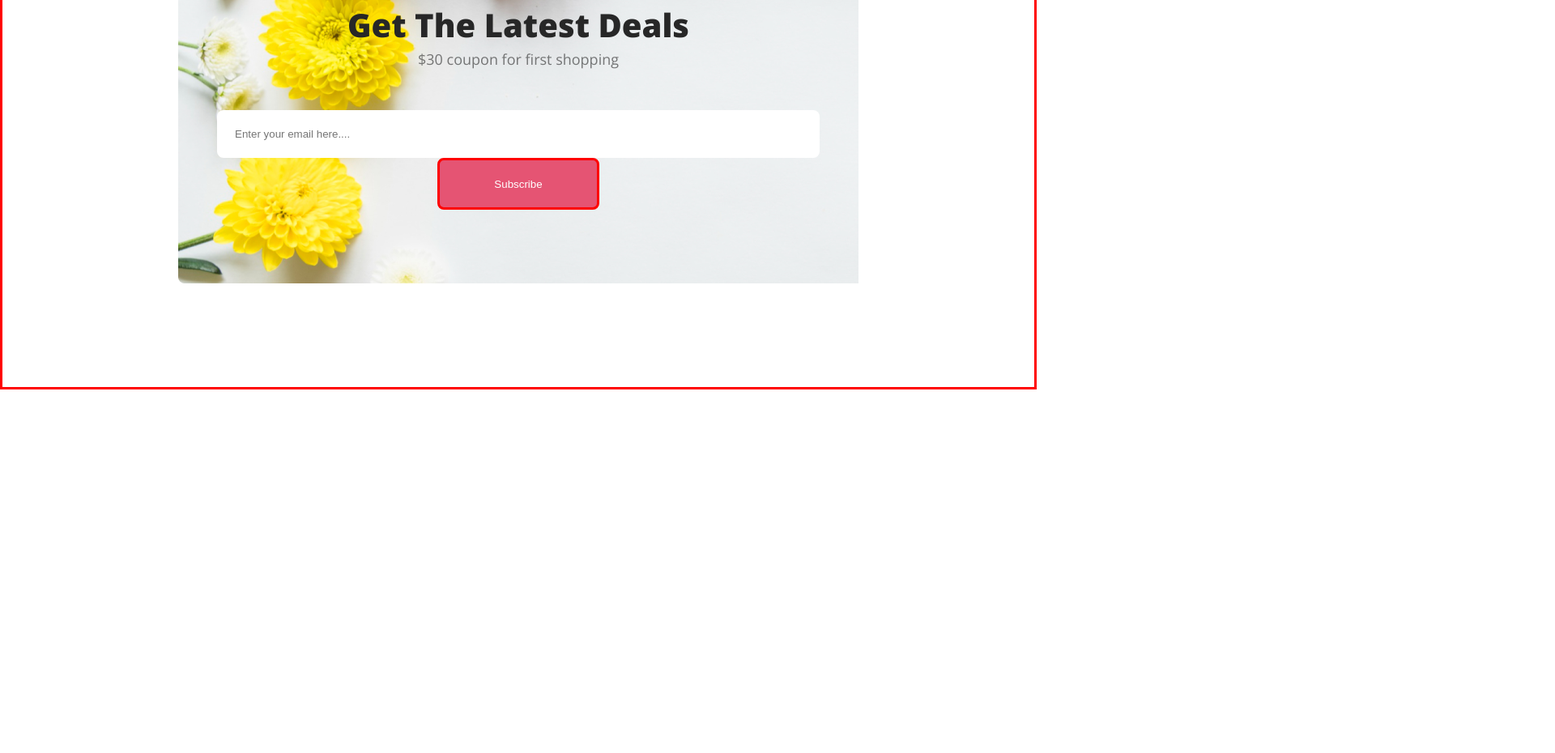
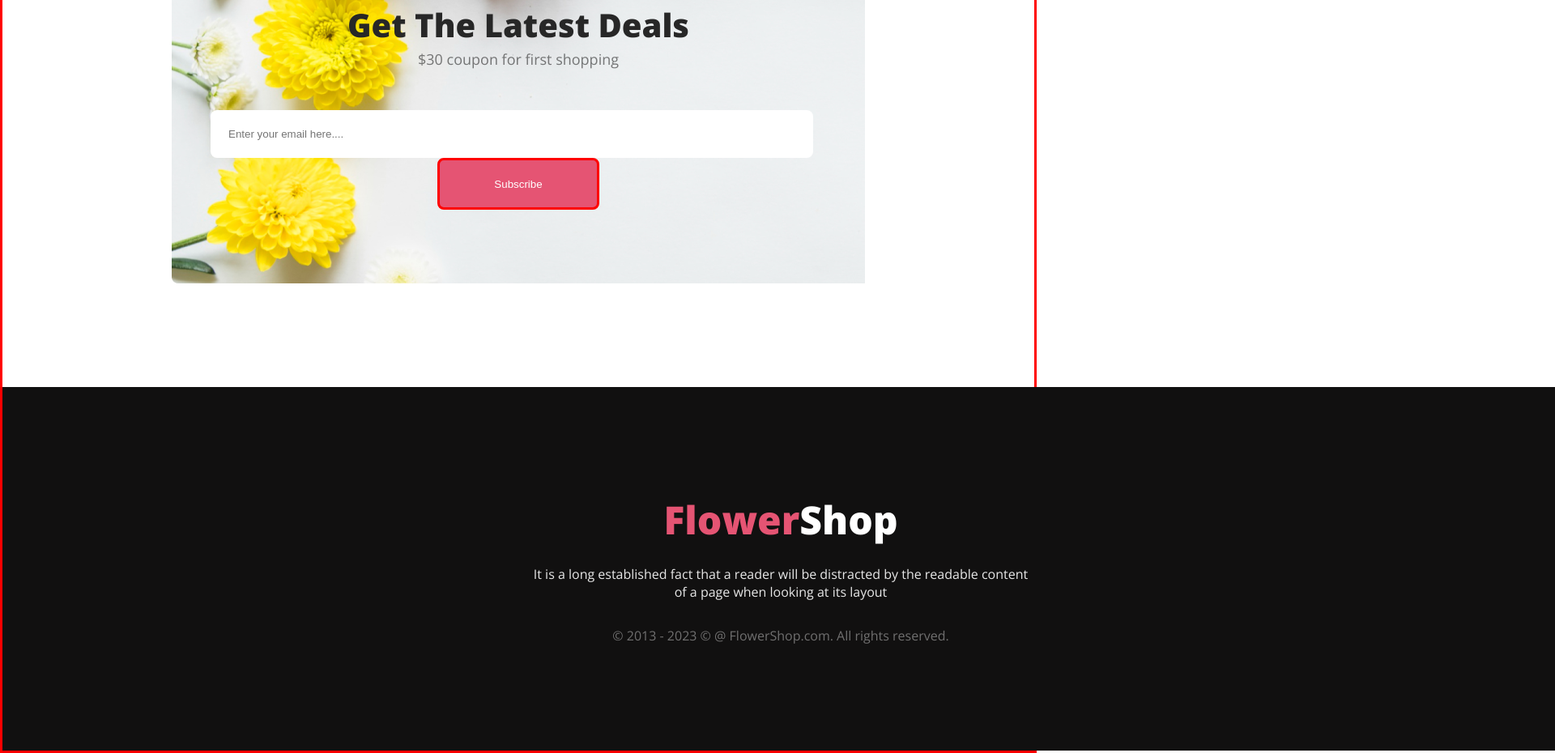
Before and after one commit to ronee-muhammad-rayhan/assignment1-flower-shop, a plain HTML site: page index.html in a window 1280 px wide. Shown: the part 2422-3352 px from the top of the page at 81% size, 1920 px wide, since content can reach past the window. Before the commit the page ends 2903 px from the top, so only its background shows below. Drawn offline with nearby package versions, Linux system fonts and the light colour scheme.

Commit message:
added footer

```diff
--- a/index.html
+++ b/index.html
@@ -82,7 +82,14 @@
         </section>
     </main>
     <footer>
-
+        <div class="footer-container">
+            <div class="footer-texts">
+                <h2 class="footer-heading"><span class="text-primary">Flower</span>Shop</h2>
+                <p class="disclaimer">It is a long established fact that a reader will be distracted by the readable
+                    content of a page when looking at its layout</p>
+                <p class="copyright-texts">&#169 2013 - 2023 &copy &#64 FlowerShop.com. All rights reserved.</p>
+            </div>
+        </div>
     </footer>
 </body>
 
--- a/styles/style.css
+++ b/styles/style.css
@@ -251,7 +251,46 @@ body {
 
 .subscription input {
     padding: 22px;
+    margin-right: 16px;
     width: 700px;
     border-radius: 8px;
     border-style: none;
 }
+
+/* footer related styles */
+.footer-container {
+    display: flex;
+    text-align: center;
+    justify-content: center;
+    width: 1922px;
+    height: 449px;
+    flex-shrink: 0;
+    background: rgba(17, 16, 16, 1);
+}
+
+.footer-texts {
+    color: #FFF;
+    display: flex;
+    flex-direction: column;
+    justify-content: center;
+    /* text-align: center; */
+}
+
+.footer-heading {
+    font-size: 48px;
+    font-weight: 800;
+}
+
+.disclaimer {
+    /* display: flex; */
+    /* flex-direction: column; */
+    width: 625px;
+    /* flex-shrink: 0; */
+    padding-top: 24px;
+    padding-bottom: 32px;
+    color: rgba(255, 255, 255, 0.90);
+}
+
+.copyright-texts {
+    color: rgba(255, 255, 255, 0.40);
+}
```
